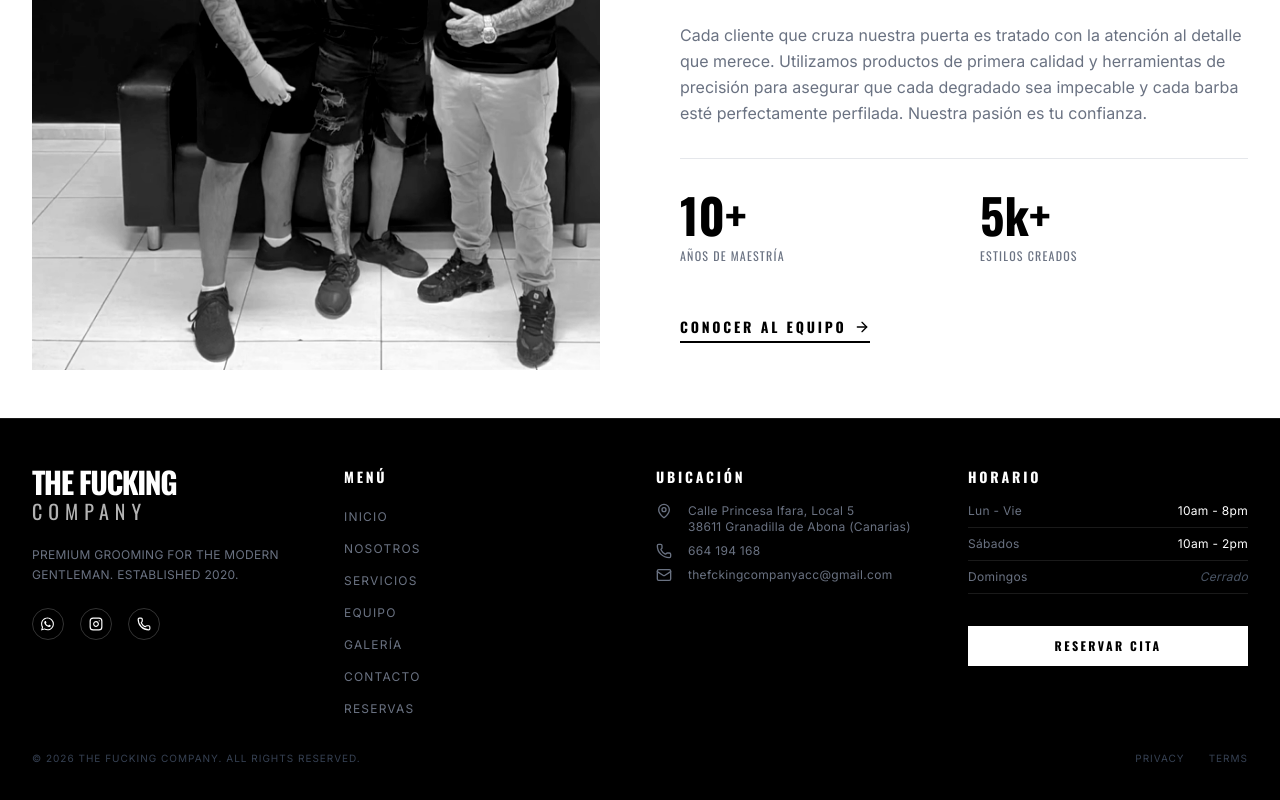
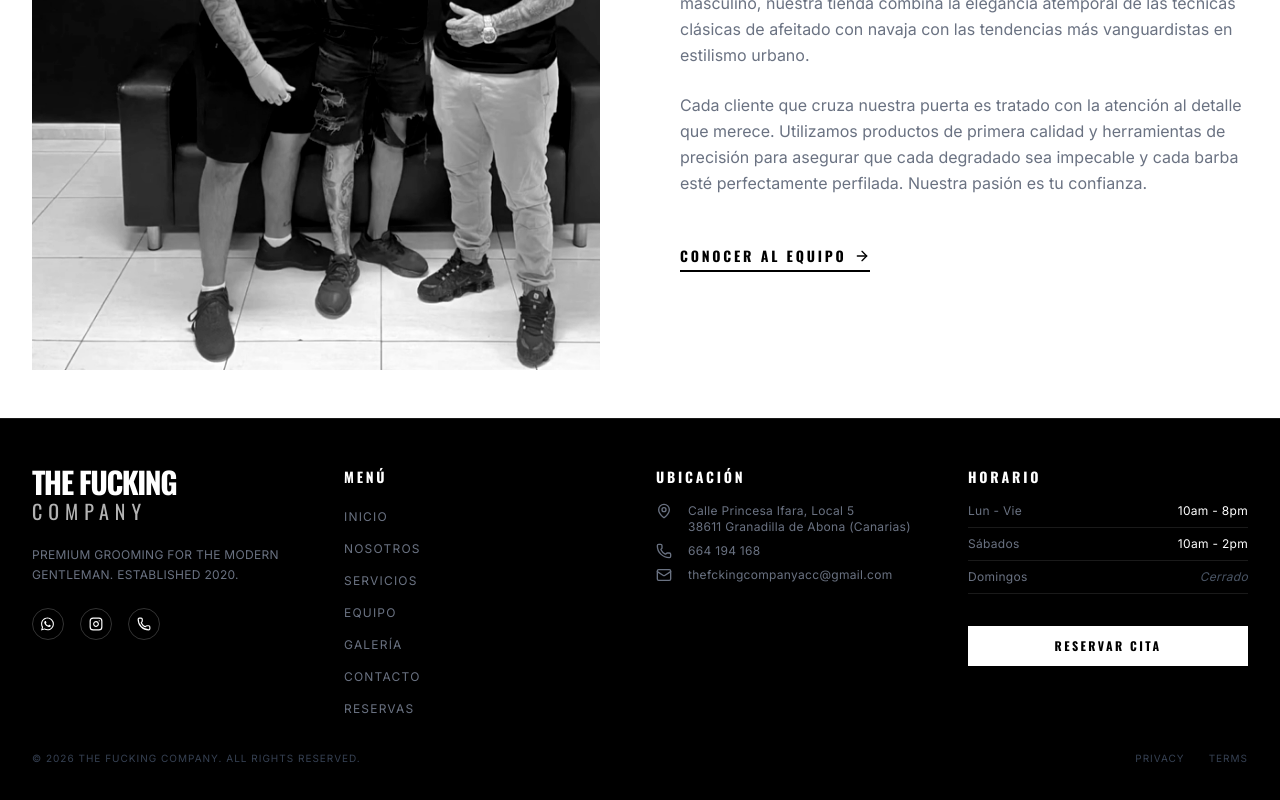
Before and after one commit to thefckingcompany/tfc-web, a React (Vite) app: page / in a window 1280 px wide. Shown: the part 3587-4387 px from the top of the page. Built offline with nearby package versions, Linux system fonts and the light colour scheme.

Commit message:
Remove statistics section (years and styles created) from home page

```diff
--- a/src/components/home/AboutSection.tsx
+++ b/src/components/home/AboutSection.tsx
@@ -53,17 +53,7 @@ export const AboutSection = () => {
                             </p>
                         </div>
 
-                        {/* Stats */}
-                        <div className="grid grid-cols-2 gap-8 border-t border-gray-200 pt-8 mt-8">
-                            <div>
-                                <span className="block text-3xl md:text-5xl font-oswald font-bold text-black mb-1">10+</span>
-                                <span className="text-xs uppercase tracking-widest text-gray-500 font-oswald">Años de Maestría</span>
-                            </div>
-                            <div>
-                                <span className="block text-3xl md:text-5xl font-oswald font-bold text-black mb-1">5k+</span>
-                                <span className="text-xs uppercase tracking-widest text-gray-500 font-oswald">Estilos Creados</span>
-                            </div>
-                        </div>
+
 
                         {/* CTA Button */}
                         <div className="pt-4">
```
